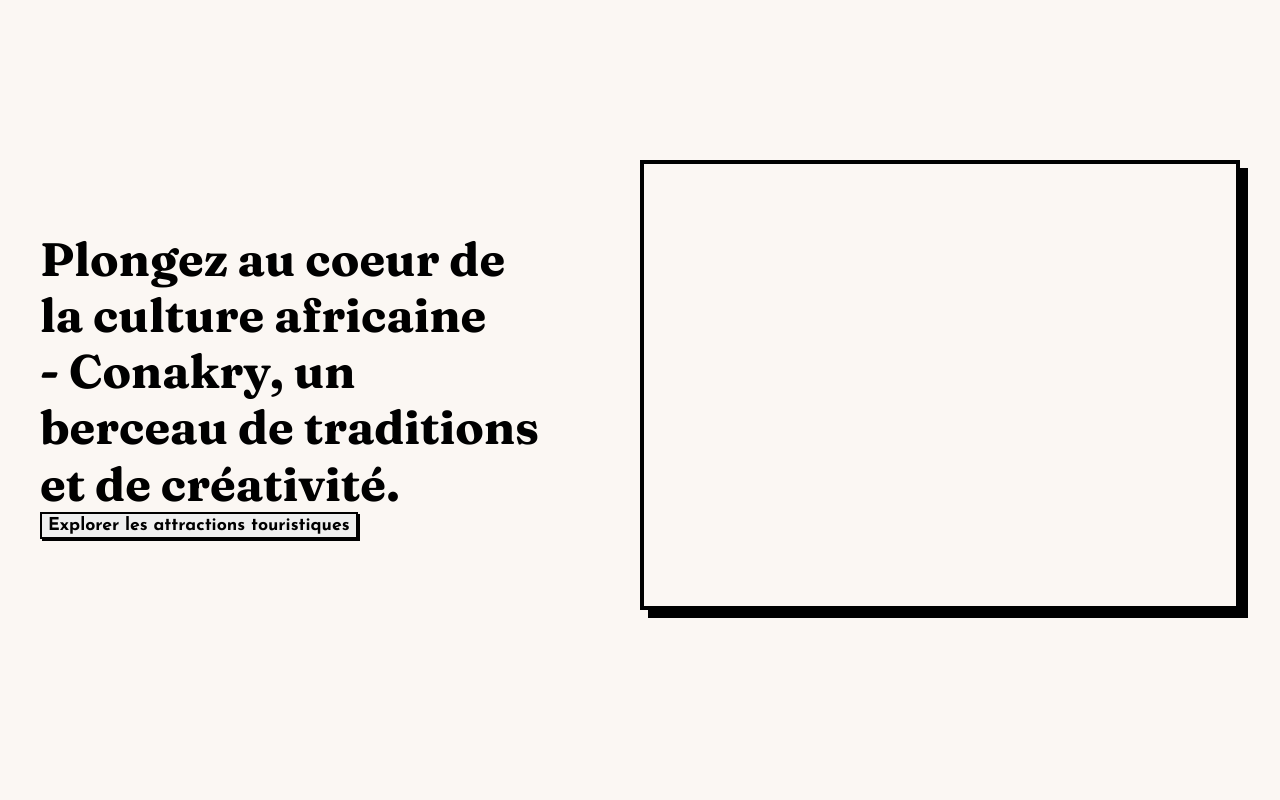
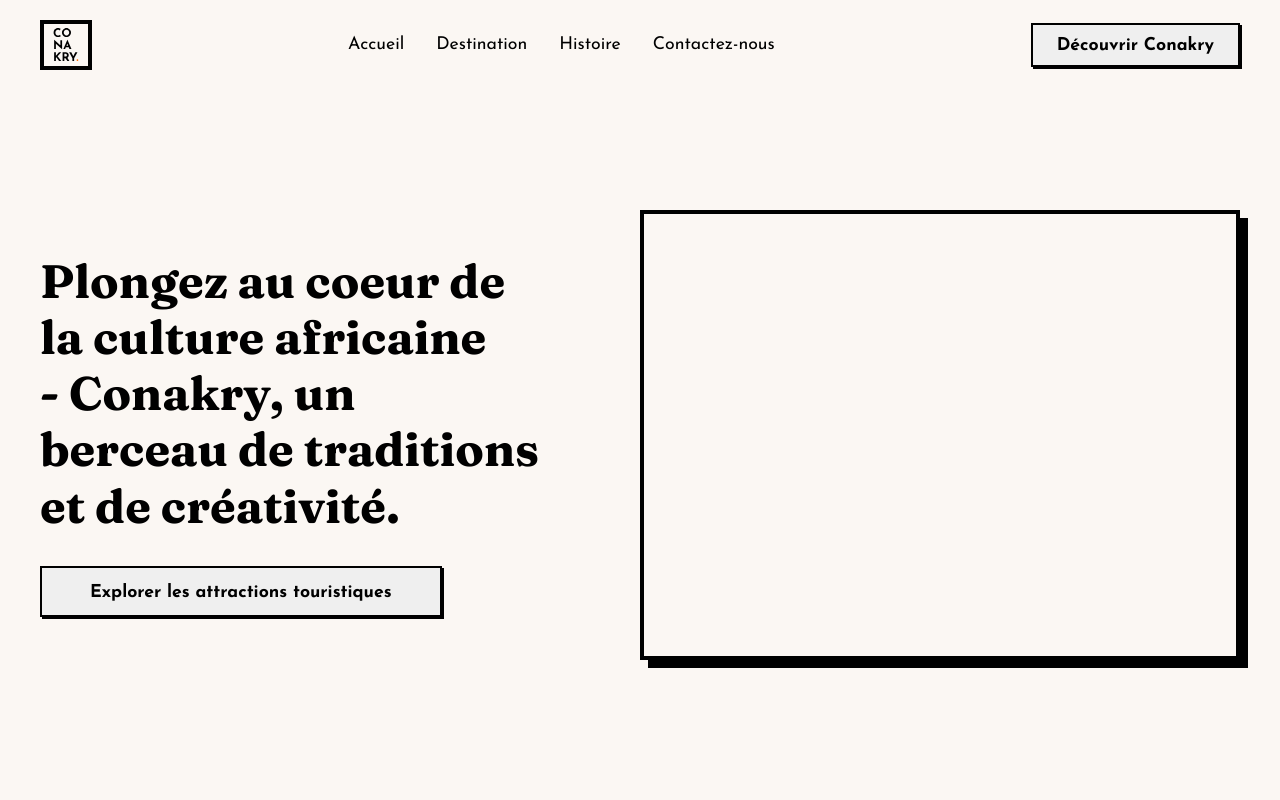
Before and after one commit to SouleymaneSy7/conakry-website-challenge, a React (Vite) app: page / in a window 1280 px wide. Shown: the top 800 px of the page. Built offline with nearby package versions, Linux system fonts and the light colour scheme.

Commit message:
style: add components styles

```diff
--- a/src/sass/pages/_contacts.scss
+++ b/src/sass/pages/_contacts.scss
@@ -49,10 +49,17 @@
     flex-direction: column;
     align-items: flex-start;
 
+
     & textarea {
       width: 100%;
       height: rem(300px);
       border: $border-sm;
+      border-radius: 0;
+      resize: none;
+
+      &:is(:focus, :focus-visible, :focus-within) {
+        border-radius: 0;
+      }
     }
   }
 
--- a/src/sass/pages/_history.scss
+++ b/src/sass/pages/_history.scss
@@ -49,7 +49,6 @@
   }
 }
 
-.footer,
-.navigation-desktop {
+.footer {
   display: none;
 }
--- a/src/sass/pages/_home.scss
+++ b/src/sass/pages/_home.scss
@@ -1,7 +1,11 @@
 @use "../abstracts/" as *;
 
 .home-header {
-  min-height: 100vh;
+  min-height: calc(100vh - rem(90px));
+
+  // @include media-queries(xlg) {
+  //   min-height: auto;
+  // }
 }
 
 .home-header .hero-section {
@@ -20,6 +24,11 @@
 
     border: $border-lg;
     box-shadow: $box-shadow-large;
+  }
+
+  & .hero-section--btn {
+    padding: rem(14px) rem(48px) rem(12px);
+    margin-block-start: rem(32px);
   }
 
   @include media-queries(md) {
@@ -106,7 +115,7 @@
   border: $border-lg;
   box-shadow: $box-shadow-large;
 
-  width: rem(700px);
+  width: min(100%, rem(700px));
   height: rem(400px);
 
   margin-inline: auto;
```
